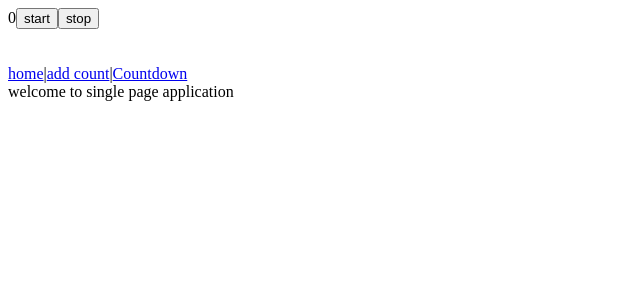
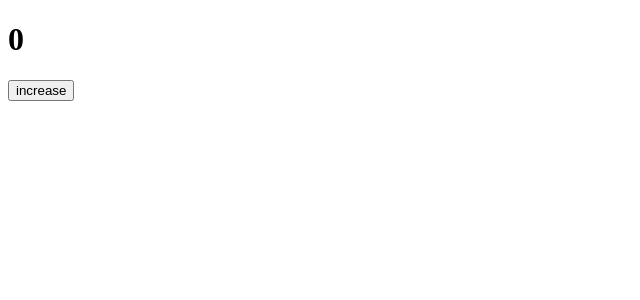
Before and after one commit to Kavishmunjal/react-learning-practice, a React (Vite) app: page / in a window 1280 px wide. Shown: the top 300 px of the page, without its empty margins (0-640 px from the left). Built offline with nearby package versions, Linux system fonts and the light colour scheme.

Commit message:
custom hook

```diff
--- a/src/App.jsx
+++ b/src/App.jsx
@@ -2,32 +2,32 @@ import { useEffect, useRef, useState } from "react";
 import {BrowserRouter,Routes,Route,Link} from "react-router-dom"
 
 function App() {
-
+  const {count , increaseCount} = useCounter();
 return (
   <>
-
-  <Userefhook/>
-     <BrowserRouter>
-     <br />
-     <br />
-       <Link to="/">home</Link>
-       |
-       <Link to="/add-count">add count</Link>
-       |
-       <Link to="countdown">Countdown</Link>
-        <Routes>
-           <Route path="/" element={<Home/>}/>
-           <Route path="/add-count" element={<State/>}/>
-           <Route path="/countdown" element={<EffectHook/>}/>
-        </Routes>
-     </BrowserRouter>
-
+   <h1>{count}</h1>
+   <button onClick={increaseCount}>increase</button>
 
   </>
 
 
 )
 
+//custom Hook
+function useCounter(){
+  const [count , setCount] = useState(0);
+
+  function increaseCount(){
+    setCount(count + 1)
+  }
+  return {
+    count : count,
+    increaseCount: increaseCount
+  }
+}
+
+
+//useref hook
 function Userefhook(){
   const [count , currentcount] = useState(0);
   const timer = useRef();
```
